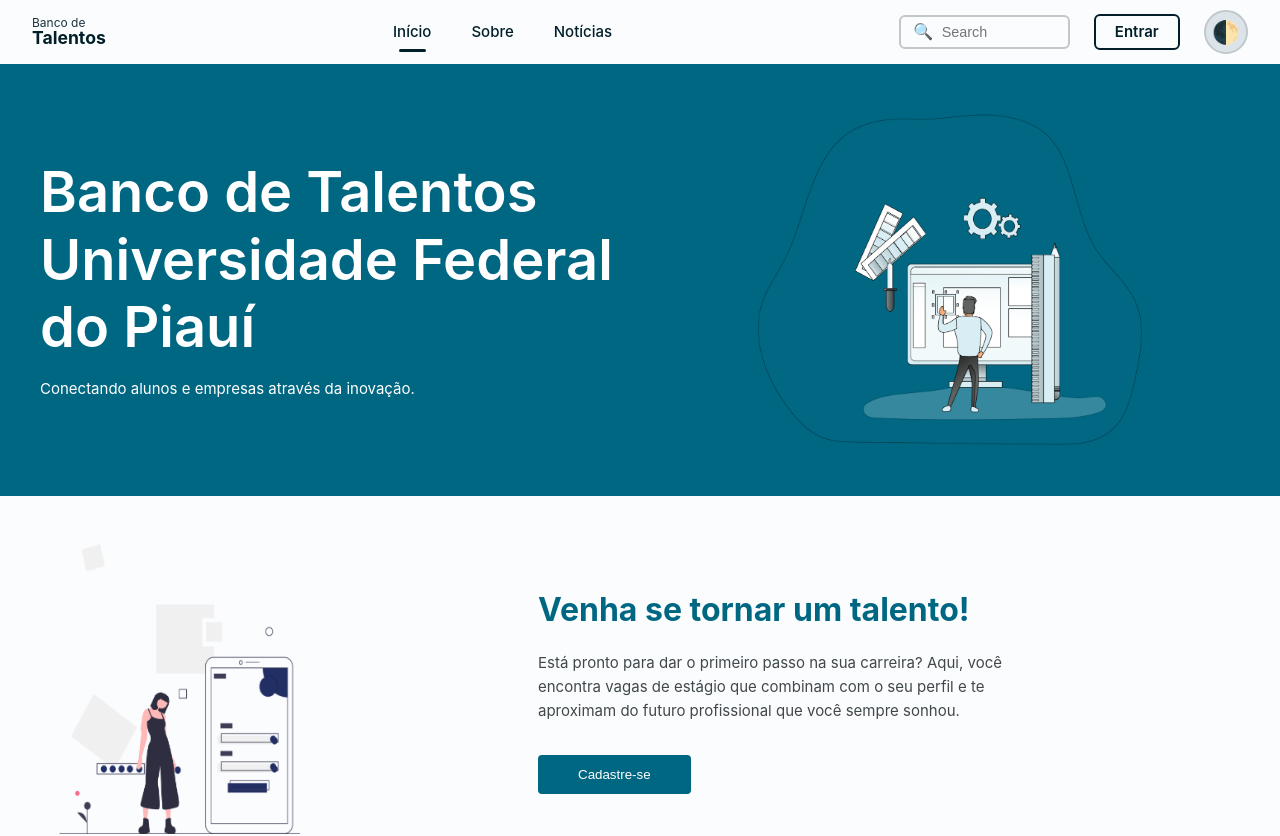
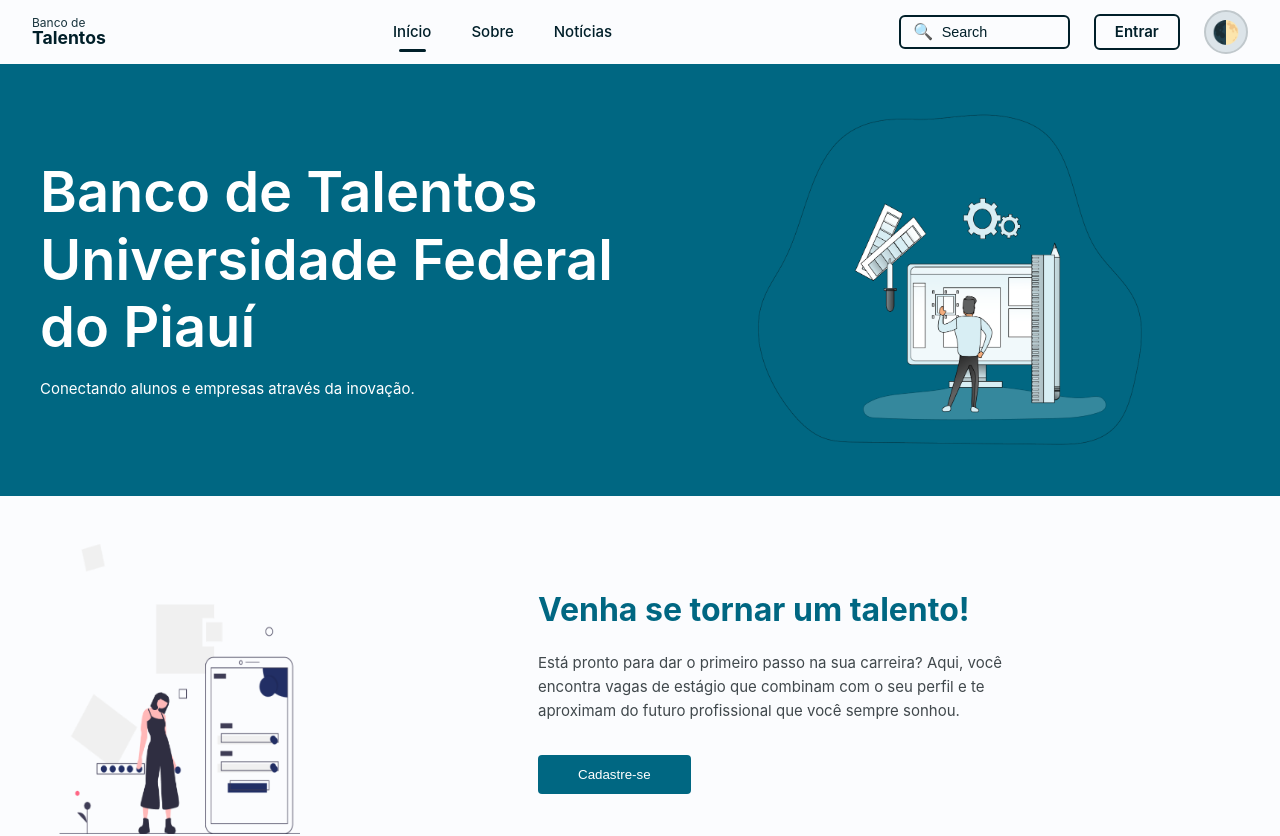
Before and after one commit to TalentPoolPicos/talentPoolFrontRemake, a Vue app: page / in a window 1280 px wide. Shown: the top 836 px of the page. Built offline with nearby package versions, Linux system fonts and the light colour scheme.

Commit message:
fix: removal of static colors

```diff
--- a/src/assets/base.css
+++ b/src/assets/base.css
@@ -39,6 +39,8 @@
   --md-sys-color-inverse-on-surface: #eff1f3;
   --md-sys-color-inverse-primary: #61d4ff;
 
+  --md-sys-color-always-white: #ffffff;
+
   /* --- Full MD3 semantic aliases (🚀) --- */
   --color-primary: var(--md-sys-color-primary);
   --color-on-primary: var(--md-sys-color-on-primary);
@@ -77,6 +79,8 @@
   --color-inverse-surface: var(--md-sys-color-inverse-surface);
   --color-inverse-on-surface: var(--md-sys-color-inverse-on-surface);
   --color-inverse-primary: var(--md-sys-color-inverse-primary);
+
+  --color-always-white: var(--md-sys-color-always-white);
 
   /* --- Project‑specific aliases retained for back‑compat --- */
   --color-background-soft: color-mix(
--- a/src/components/NavigatorBar.vue
+++ b/src/components/NavigatorBar.vue
@@ -106,6 +106,7 @@ const currentPath = computed(() => route.path)
   padding-inline: 0.75rem 0.5rem;
   height: 34px;
   color: var(--color-on-surface, #000);
+  border-color: var(--color-on-primary-container, #1E1E1E);
 }
 .search-wrapper .icon {
   margin-right: 0.4rem;
@@ -118,6 +119,9 @@ const currentPath = computed(() => route.path)
   width: 120px;
   color: inherit;
   font-size: 0.9rem;
+}
+.search-wrapper input::placeholder {
+  color: var(--color-on-primary-container, #1E1E1E);
 }
 
 .btn-outline {
--- a/src/views/NewsView.vue
+++ b/src/views/NewsView.vue
@@ -106,7 +106,7 @@
 .news-header h1 {
   font-size: 2.5rem;
   font-weight: 700;
-  color: #1E1E1E;
+  color: var(--color-on-primary-container, #1E1E1E);
   margin: 0;
 }
 
@@ -158,7 +158,7 @@
   right: 0;
   bottom: 0;
   background: rgba(0, 0, 0, 0.4);
-  color: #fff;
+  color: var(--color-always-white);
   padding: 1.25rem; /* Ajuste de padding */
   display: flex;
   flex-direction: column;
@@ -180,7 +180,6 @@
 
 .news-card__overlay span {
   font-size: 0.8rem;
-  color: var(--color-on-surface-variant);
   font-weight: 300;
   margin-top: 0.4rem;
 }
```
